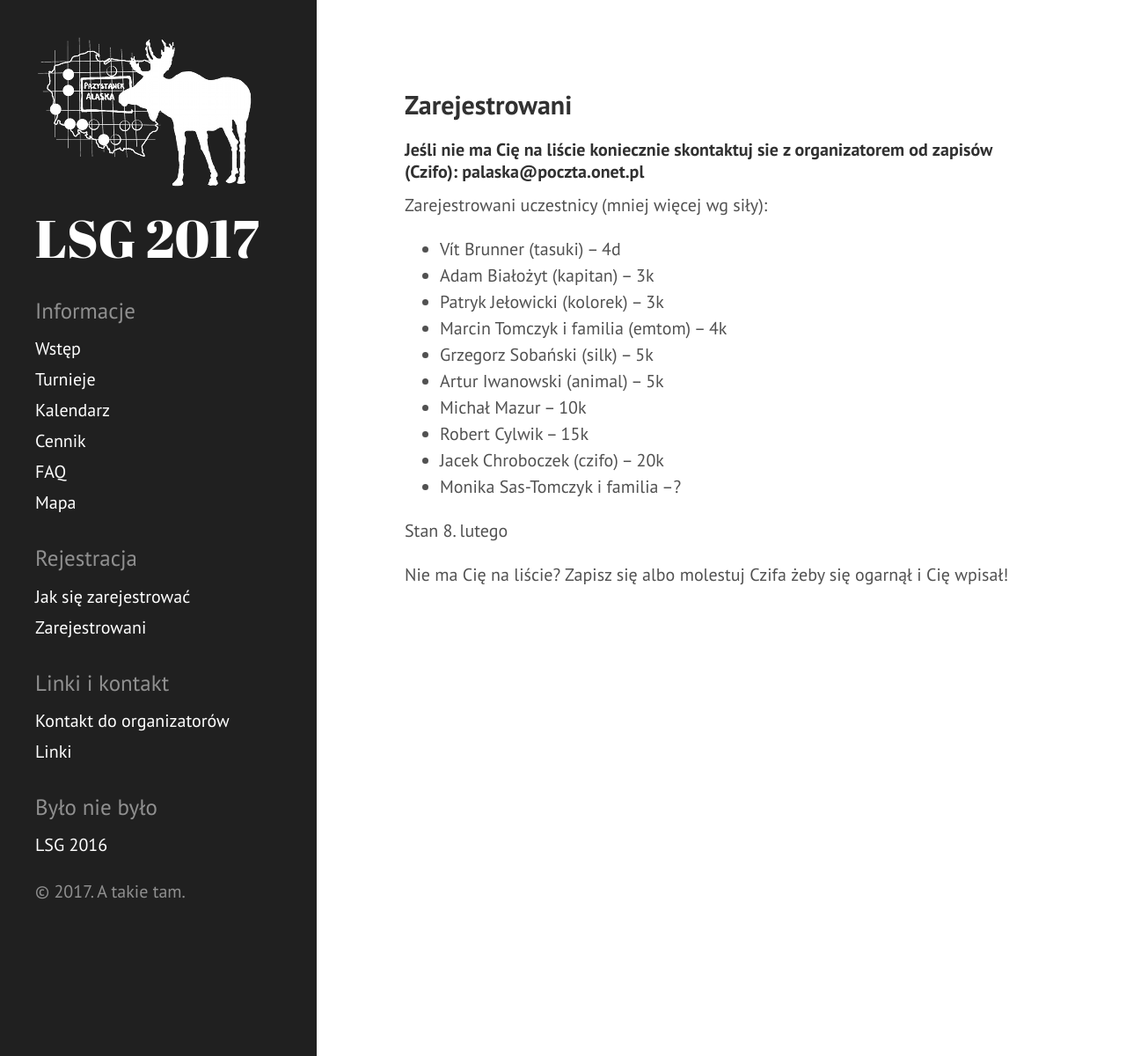
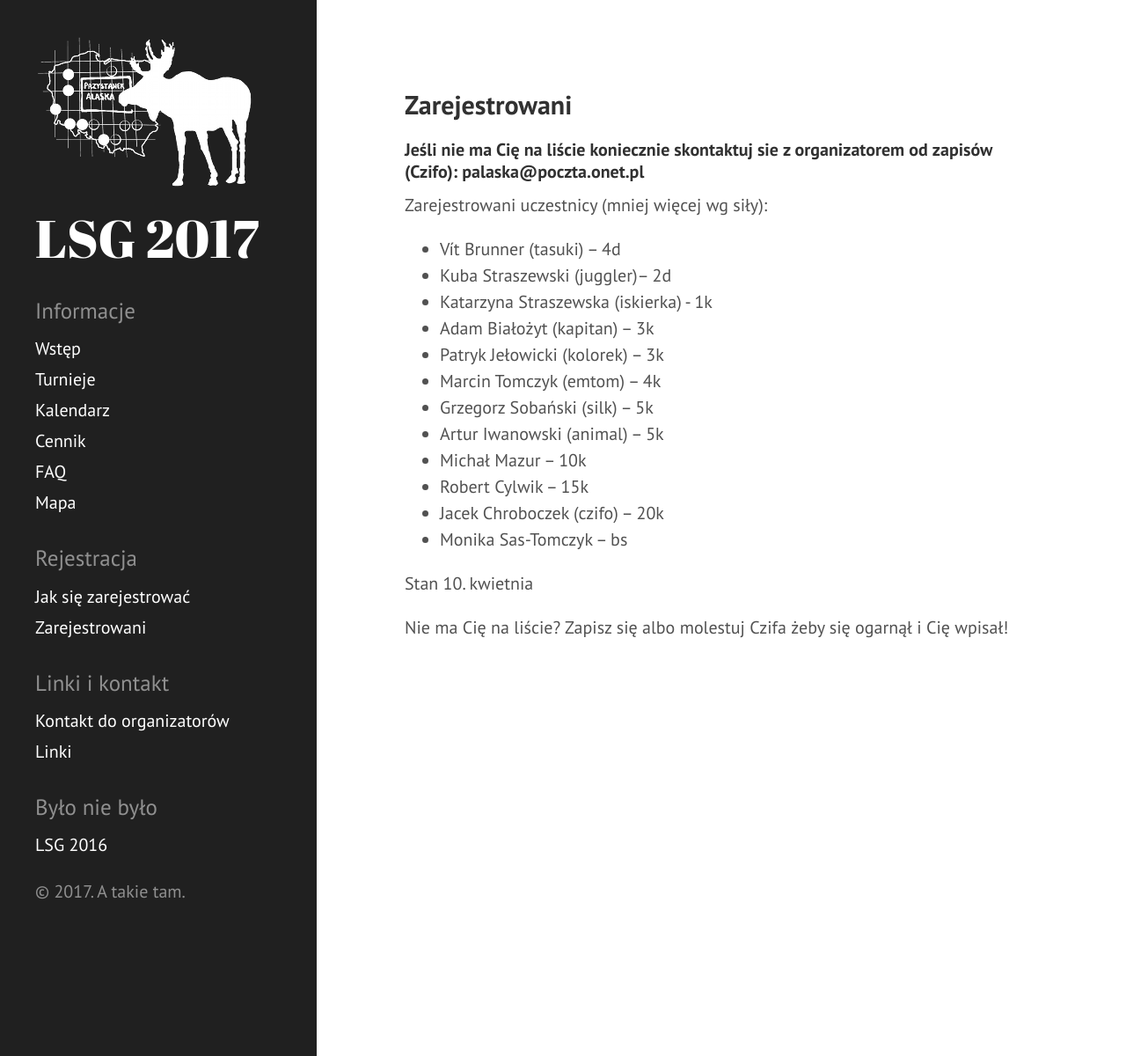
Before and after one commit to tasuki/lsg, a Jekyll site: the page built from zarejestrowani.md, in a window 1280 px wide. Shown: the whole page at 88% size. Built offline with Jekyll 4.4.1, drawn with Linux system fonts in a browser that asks for light colours.

Commit message:
Update zarejestrowani.md

```diff
--- a/zarejestrowani.md
+++ b/zarejestrowani.md
@@ -10,16 +10,18 @@ title: Zarejestrowani
 Zarejestrowani uczestnicy (mniej więcej wg siły):
 
 - Vít Brunner (tasuki) -- 4d
+- Kuba Straszewski (juggler)-- 2d
+- Katarzyna Straszewska (iskierka) - 1k
 - Adam Białożyt (kapitan) -- 3k
 - Patryk Jełowicki (kolorek) -- 3k
-- Marcin Tomczyk i familia (emtom) -- 4k
+- Marcin Tomczyk (emtom) -- 4k
 - Grzegorz Sobański (silk) -- 5k
 - Artur Iwanowski (animal) -- 5k
 - Michał Mazur -- 10k
 - Robert Cylwik -- 15k
 - Jacek Chroboczek (czifo) -- 20k
-- Monika Sas-Tomczyk i familia --?
+- Monika Sas-Tomczyk -- bs
 
-Stan 8. lutego
+Stan 10. kwietnia
 
 Nie ma Cię na liście?  Zapisz się albo molestuj Czifa żeby się ogarnął i Cię wpisał!
```
